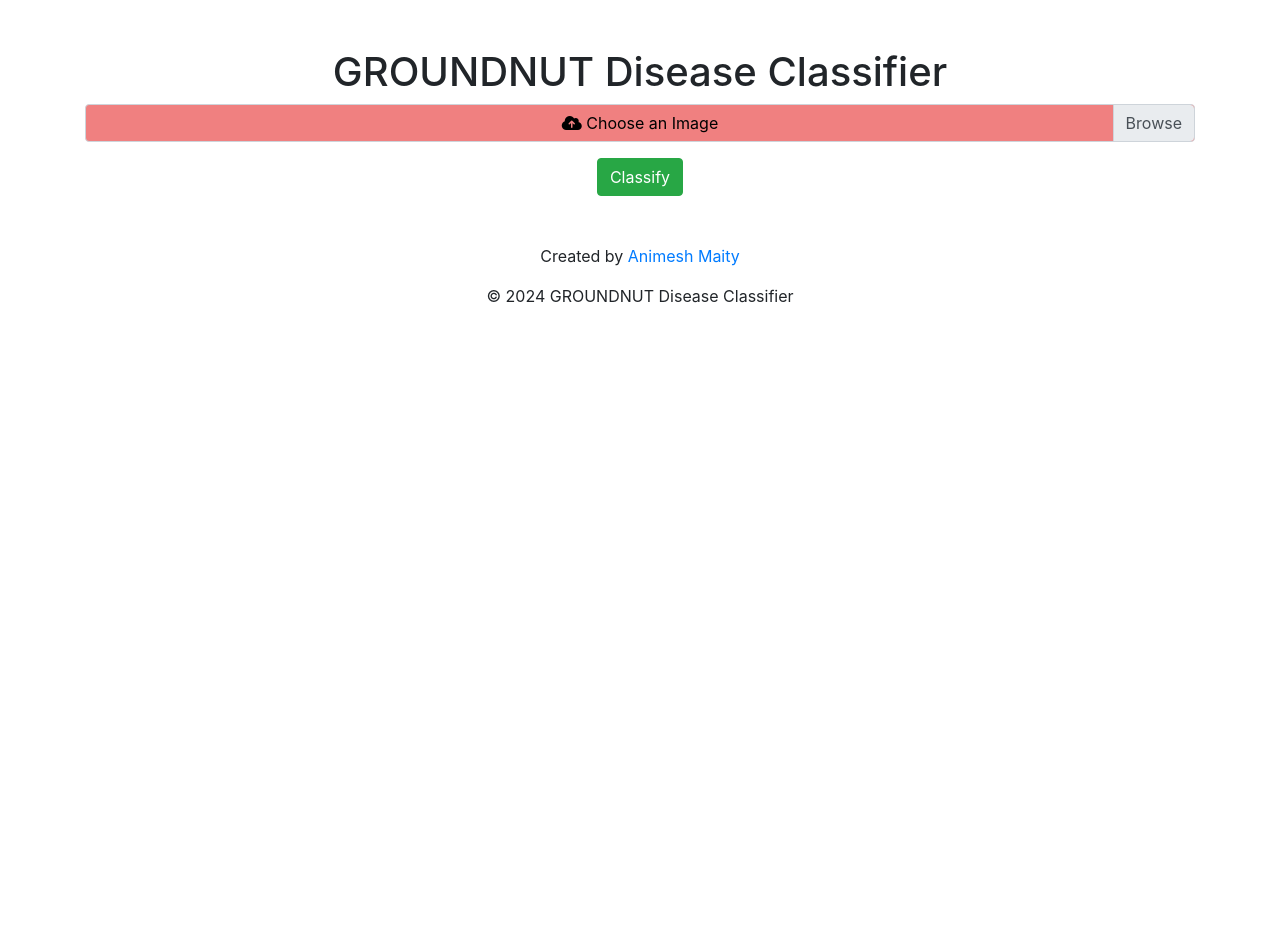
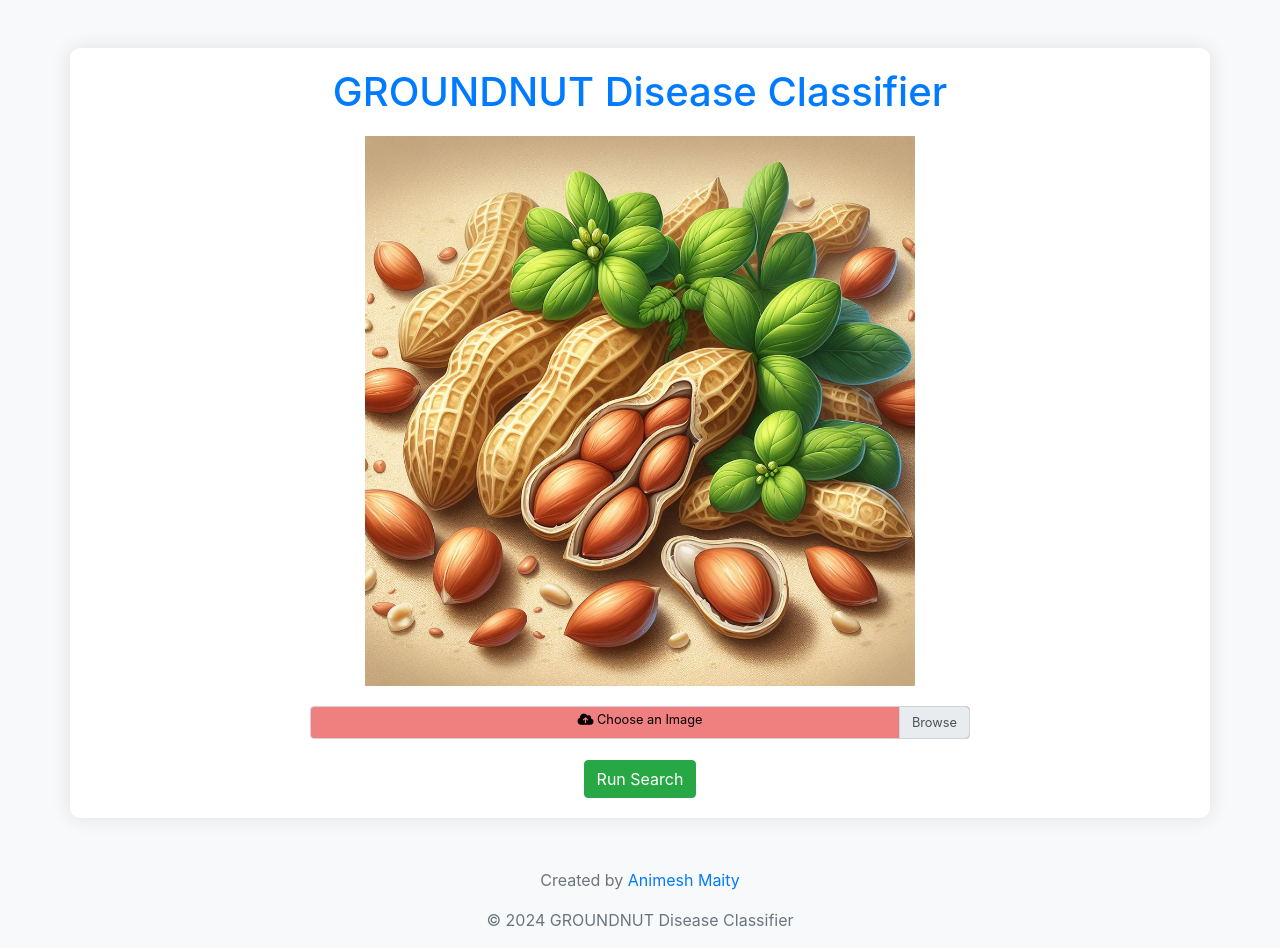
Before and after one commit to animesh-am/Groundnut-Disease-Classifier, a Flask app: page / in a window 1280 px wide. Before the commit the page ends 303 px from the top, so only its background shows below. Run offline with Flask 3, Linux system fonts and the light colour scheme; some libraries are stand-ins or nearby versions.

Commit message:
updated index.html

```diff
--- a/templates/index.html
+++ b/templates/index.html
@@ -6,22 +6,108 @@
     <title>GROUNDNUT Disease Classifier</title>
     <link rel="stylesheet" href="https://stackpath.bootstrapcdn.com/bootstrap/4.5.2/css/bootstrap.min.css">
     <link rel="stylesheet" href="styles.css">
+    <style>
+        body {
+            background-color: #f8f9fa;
+        }
+
+        .container {
+            background-color: #ffffff;
+            box-shadow: 0 0 20px rgba(0, 0, 0, 0.1);
+            border-radius: 10px;
+            padding: 20px;
+            margin-top: 50px;
+        }
+
+        header h1 {
+            color: #007bff;
+        }
+
+        main {
+            margin-top: 20px;
+        }
+
+        .peanut_image,
+        .result_image {
+            max-width: 50%;
+            margin: 20px auto;
+            display: block;
+        }
+
+        .custom-file {
+            width: 60%;
+            margin: 0 auto;
+        }
+
+        .custom-file-label {
+            background-color: lightcoral;
+            color: black;
+            padding: 0.2rem 0.5rem;
+            font-size: 0.8rem;
+            line-height: 1.5;
+            border-radius: 0.25rem;
+        }
+
+        .custom-file-label.selected {
+            background-color: lightgreen;
+        }
+
+        #upload-message {
+            display: none;
+            color: #28a745;
+        }
+
+        .btn-success {
+            background-color: #28a745;
+            border-color: #28a745;
+        }
+
+        .progress-bar {
+            background-color: #007bff;
+        }
+
+        #prediction {
+            text-align: center;
+            margin-top: 20px;
+        }
+
+        #prediction h2 {
+            color: #007bff;
+        }
+
+        #prediction p {
+            color: #28a745;
+        }
+
+        .btn-info {
+            background-color: #007bff;
+            border-color: #007bff;
+        }
+
+        footer {
+            text-align: center;
+            margin-top: 50px;
+            color: #6c757d;
+        }
+    </style>
 </head>
 <body>
     <div class="container mt-5">
         <header class="text-center">
             <h1>GROUNDNUT Disease Classifier</h1>
         </header>
+        <img src="/static/peanut.jpg" alt="Peanut Image" class="peanut_image img-fluid">
         <main>
             <form method="POST" enctype="multipart/form-data" action="{{ url_for('main') }}" class="text-center">
                 <div class="custom-file">
                     <input type="file" id="image-upload" name="image" accept=".jpg, .jpeg, .png" class="custom-file-input" required>
-                    <label for="image-upload" id="image-label" class="custom-file-label" style="background-color: lightcoral; color: black;">
+                    <label for="image-upload" id="image-label" class="custom-file-label">
                         <i class="fas fa-cloud-upload-alt"></i> Choose an Image
                     </label>
                 </div>
-                <div id="upload-message" class="mt-3" style="display: none;">Image uploaded!</div>
-                <button type="button" onclick="uploadImage()" class="btn btn-success mt-3">Classify</button>
+                <div id="upload-message" class="mt-3">Image uploaded!</div>
+                <br>
+                <button type="button" onclick="uploadImage()" class="btn btn-success mt-3">Run Search</button>
                 <div id="upload-progress" class="progress mt-3" style="display: none;">
                     <div id="progress-bar" class="progress-bar" role="progressbar" style="width: 0%;" aria-valuenow="0" aria-valuemin="0" aria-valuemax="100"></div>
                 </div>
@@ -31,7 +117,7 @@
                 <div id="prediction" class="text-center mt-4">
                     <h2>Prediction: {{ prediction }}</h2>
                     <p>Confidence: {{ confidence }}%</p>
-                    <img src="{{ img_path }}" alt="Uploaded Image" class="result_image img-fluid" style="max-width: 40%;">
+                    <img src="{{ img_path }}" alt="Uploaded Image" class="result_image img-fluid">
                     <br>
                     <a href="{{ url_for('disease_page', disease=prediction.lower()) }}" class="btn btn-info mt-3">Learn More</a>
                 </div>
@@ -39,11 +125,10 @@
         </main>
     </div>
 
-    <footer class="text-center mt-5">
-        <p>Created by <a href="https://github.com/animesh-am" target="_blank">Animesh Maity</a></p>
+    <footer>
+        <p>Created by <a href="https://github.com/animesh-am" target="_blank" style="color: #007bff;">Animesh Maity</a></p>
         <p>&copy; 2024 GROUNDNUT Disease Classifier</p>
     </footer>
-
 
     <script src="https://kit.fontawesome.com/c4c27a2a61.js" crossorigin="anonymous"></script>
     <script src="https://code.jquery.com/jquery-3.5.1.slim.min.js"></script>
@@ -53,9 +138,9 @@
         document.getElementById('image-upload').addEventListener('change', function() {
             var label = document.getElementById('image-label');
             if (this.files.length > 0) {
-                label.style.backgroundColor = 'lightgreen'; // Change background color to sky blue
+                label.classList.add('selected');
             } else {
-                label.style.backgroundColor = 'lightcoral'; // Reset background color if no file is selected
+                label.classList.remove('selected');
             }
         });
 
@@ -81,6 +166,5 @@
             }, 200);
         }
     </script>
-
 </body>
 </html>
```
Also changed, not shown: static/peanut.jpg (added).
